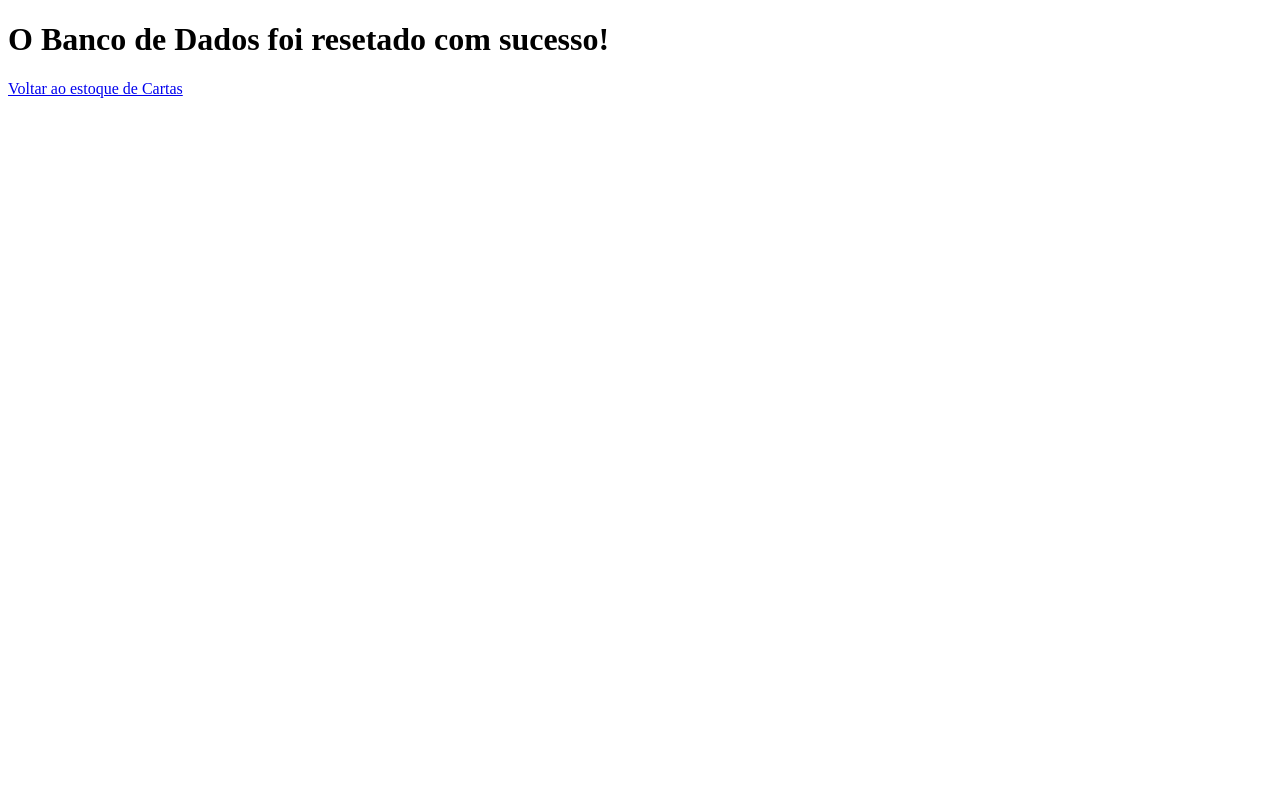
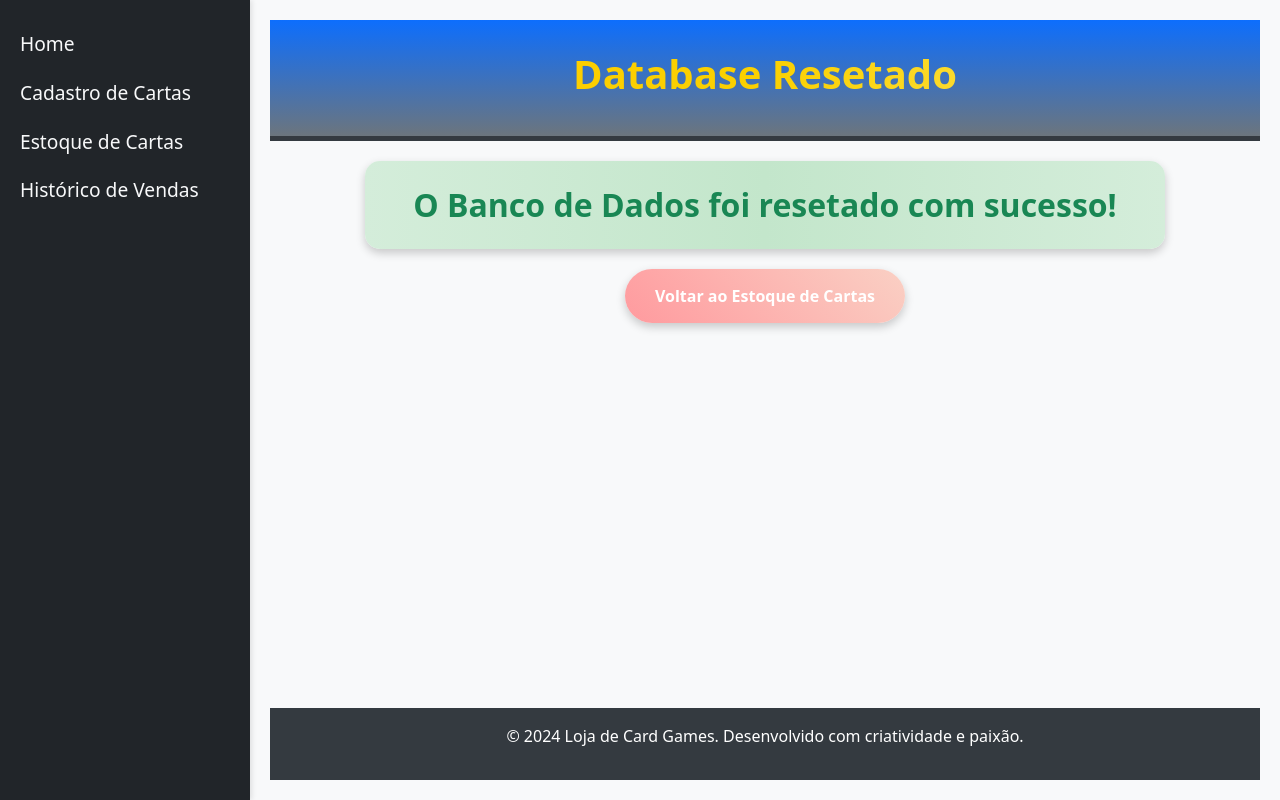
Before and after one commit to DouglasSouza05/Projeto-Final-C216, a Flask app: page /reset-database in a window 1280 px wide. Run offline with Flask 3, Linux system fonts and the light colour scheme; data that the repository does not hold is empty.

Commit message:
style: Creating the database reset page design

```diff
--- /dev/null
+++ b/frontend/static/reset.css
@@ -0,0 +1,96 @@
+/* Página de Reset - reset.html */
+
+/* Header estilizado */
+.header {
+    padding: 30px 0;
+    background: linear-gradient(to bottom, #0d6efd, #6c757d);
+    color: white;
+    text-align: center;
+    border-bottom: 5px solid #343a40;
+}
+
+/* Gradiente de texto para o título */
+.text-gradient {
+    background: linear-gradient(90deg, #ffcc00, #fad000, #ffea70);
+    -webkit-background-clip: text;
+    -webkit-text-fill-color: transparent;
+    font-size: 2.5rem;
+    font-weight: bold;
+}
+
+/* Mensagem de sucesso */
+.success-message {
+    font-size: 2rem;
+    font-weight: bold;
+    color: #198754;
+    background: linear-gradient(90deg, #d4edda, #c3e6cb, #d4edda);
+    border-radius: 15px;
+    padding: 20px;
+    margin: 20px auto;
+    box-shadow: 0 4px 10px rgba(0, 0, 0, 0.2);
+    text-align: center;
+    max-width: 800px;
+    animation: fade-in 1s ease-in-out;
+}
+
+/* Botão com gradiente */
+.btn-gradient {
+    background: linear-gradient(45deg, #ff9a9e, #fad0c4);
+    border: none;
+    color: white;
+    font-weight: bold;
+    padding: 15px 30px;
+    border-radius: 50px;
+    transition: transform 0.2s ease, background 0.3s ease;
+    box-shadow: 0 4px 10px rgba(0, 0, 0, 0.2);
+}
+
+.btn-gradient:hover {
+    transform: scale(1.1);
+    background: linear-gradient(45deg, #fbc2eb, #ff9a9e);
+    box-shadow: 0 6px 15px rgba(0, 0, 0, 0.4);
+}
+
+/* Estilização do Menu Lateral */
+.sidebar {
+    width: 250px;
+    height: 100vh;
+    position: fixed;
+    top: 0;
+    left: 0;
+    background: #343a40;
+    padding-top: 20px;
+    box-shadow: 2px 0 5px rgba(0, 0, 0, 0.1);
+}
+
+.sidebar .nav-link {
+    font-size: 1.2rem;
+    padding: 10px 20px;
+    color: #f8f9fa;
+    transition: background-color 0.2s ease, color 0.2s ease;
+}
+
+.sidebar .nav-link:hover {
+    background-color: #495057;
+    color: #ffcc00; /* Dourado */
+}
+
+/* Conteúdo Principal */
+.main-content {
+    margin-left: 250px;
+    padding: 20px;
+    background-color: #f8f9fa;
+    min-height: 100vh;
+    display: flex;
+    flex-direction: column;
+    justify-content: space-between;
+}
+
+/* Footer estilizado */
+.footer {
+    margin-top: auto;
+    background-color: #343a40;
+    color: white;
+    text-align: center;
+    padding: 1em;
+}
--- a/frontend/templates/reset.html
+++ b/frontend/templates/reset.html
@@ -4,9 +4,43 @@
     <meta charset="UTF-8">
     <meta name="viewport" content="width=device-width, initial-scale=1.0">
     <title>Database Resetado</title>
+    <link href="https://cdn.jsdelivr.net/npm/bootstrap@5.3.3/dist/css/bootstrap.min.css" rel="stylesheet" crossorigin="anonymous">
+    <link href="{{ url_for('static', filename='reset.css') }}" rel="stylesheet">
 </head>
 <body>
-    <h1>O Banco de Dados foi resetado com sucesso!</h1>
-    <a href="{{ url_for('list_cards') }}">Voltar ao estoque de Cartas</a>
+    <div class="d-flex">
+        <!-- Menu Lateral -->
+        <div class="sidebar bg-dark">
+            <ul class="nav flex-column">
+                <li class="nav-item">
+                    <a class="nav-link text-light" href="/">Home</a>
+                </li>
+                <li class="nav-item">
+                    <a class="nav-link text-light" href="/add-card-form">Cadastro de Cartas</a>
+                </li>
+                <li class="nav-item">
+                    <a class="nav-link text-light" href="/list-cards">Estoque de Cartas</a>
+                </li>
+                <li class="nav-item">
+                    <a class="nav-link text-light" href="/list-sales">Histórico de Vendas</a>
+                </li>
+            </ul>
+        </div>
+
+        <!-- Conteúdo Principal -->
+        <div class="main-content flex-grow-1">
+            <header class="header">
+                <h1 class="display-4 text-gradient">Database Resetado</h1>
+            </header>
+            <div class="container text-center">
+                <p class="success-message">O Banco de Dados foi resetado com sucesso!</p>
+                <a href="{{ url_for('list_cards') }}" class="btn btn-gradient">Voltar ao Estoque de Cartas</a>
+            </div>
+            <footer class="footer">
+                <p>&copy; 2024 Loja de Card Games. Desenvolvido com criatividade e paixão.</p>
+            </footer>
+        </div>
+    </div>
+    <script src="https://cdn.jsdelivr.net/npm/bootstrap@5.3.3/dist/js/bootstrap.bundle.min.js" crossorigin="anonymous"></script>
 </body>
 </html>
```
